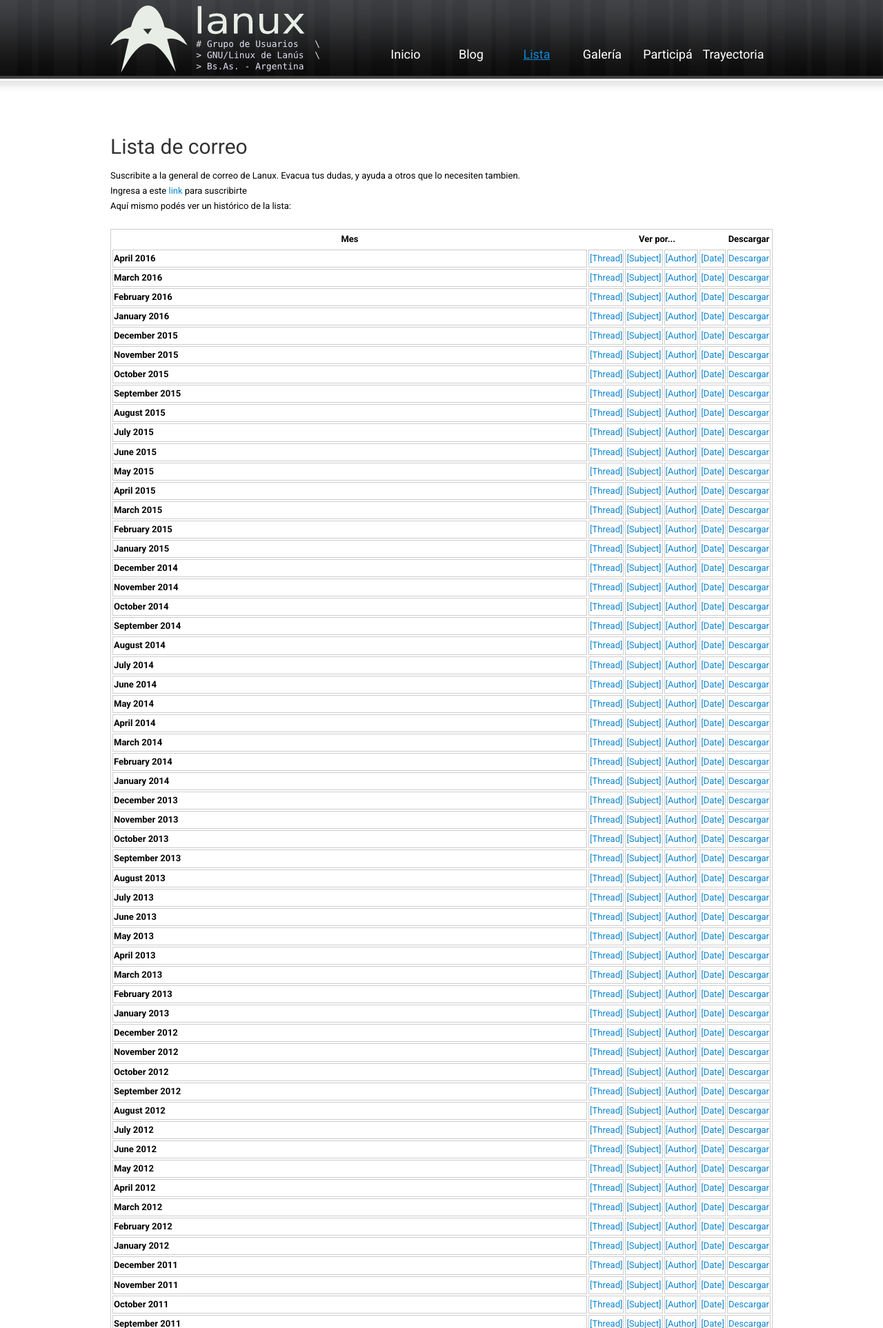
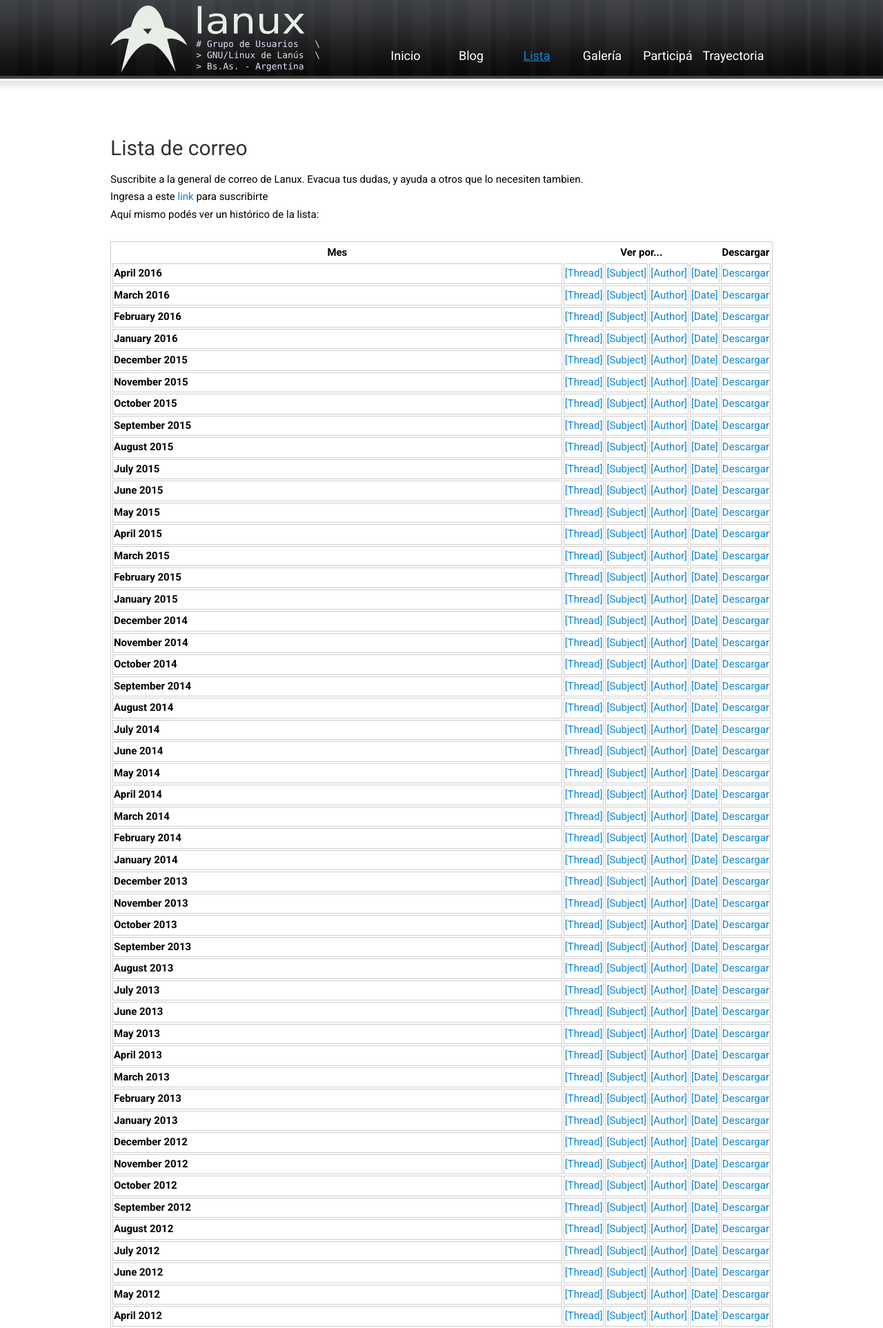
Before and after one commit to skalanux/lanuxweb, a Django app: page /lista/ in a window 1280 px wide. Shown: the top 1926 px of the page at 69% size. Run offline with Django 3.2, Linux system fonts and the light colour scheme; parts of the project's set-up code (start-up, migrations or seed data) failed here and were passed over; some libraries are stand-ins or nearby versions.

Commit message:
Increase body font size

```diff
--- a/main/static/css/style.css
+++ b/main/static/css/style.css
@@ -7,7 +7,7 @@ body {
 	padding: 0;
 	color: #000;
 	font-family: 'Roboto', sans-serif;
-	font-size: 13px;
+	font-size: 15px;
 	line-height: 1.7em;
 	background-color: #fff;
 	/*background-image: url(/static/images/body.jpg);   */
```
